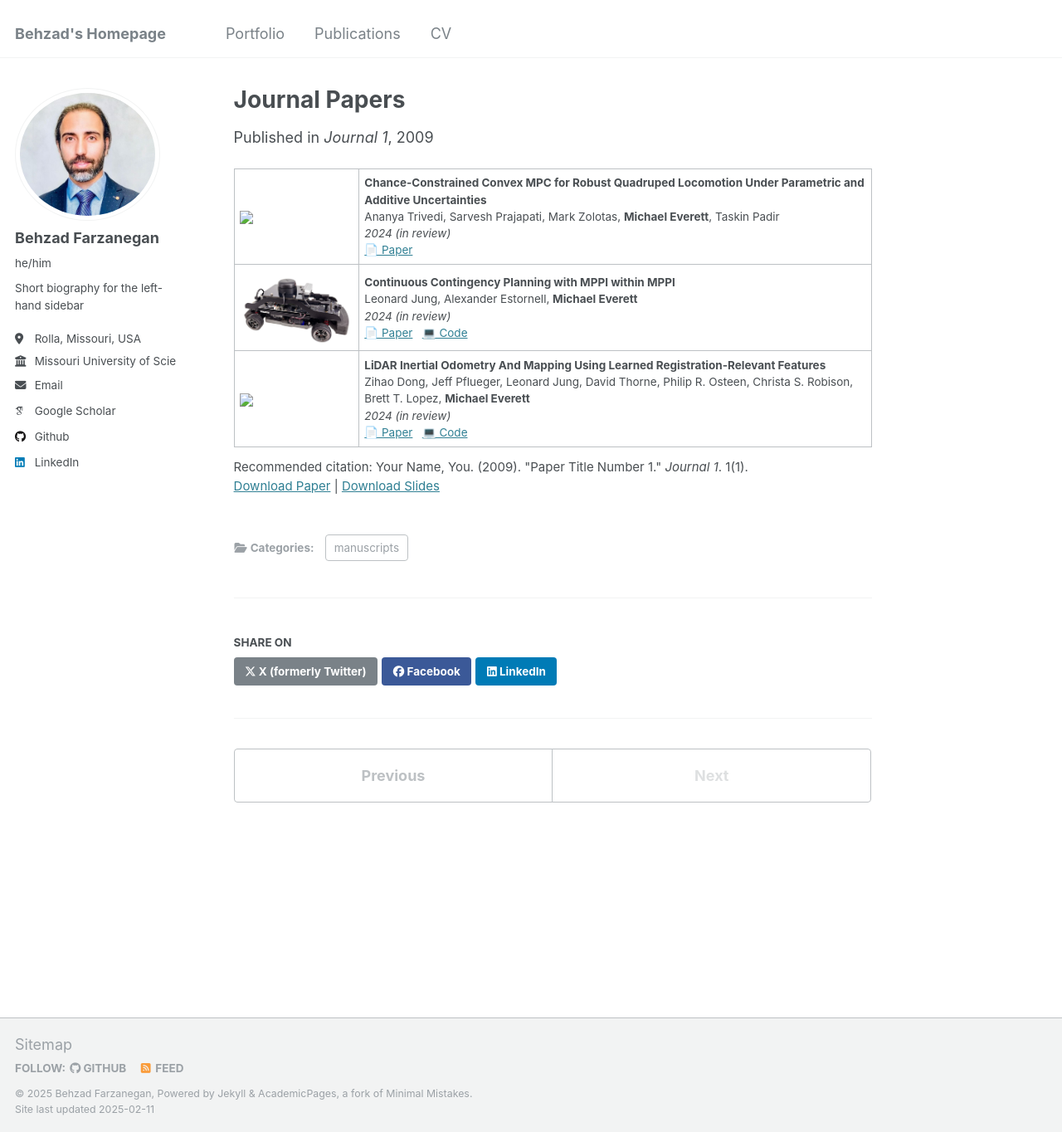
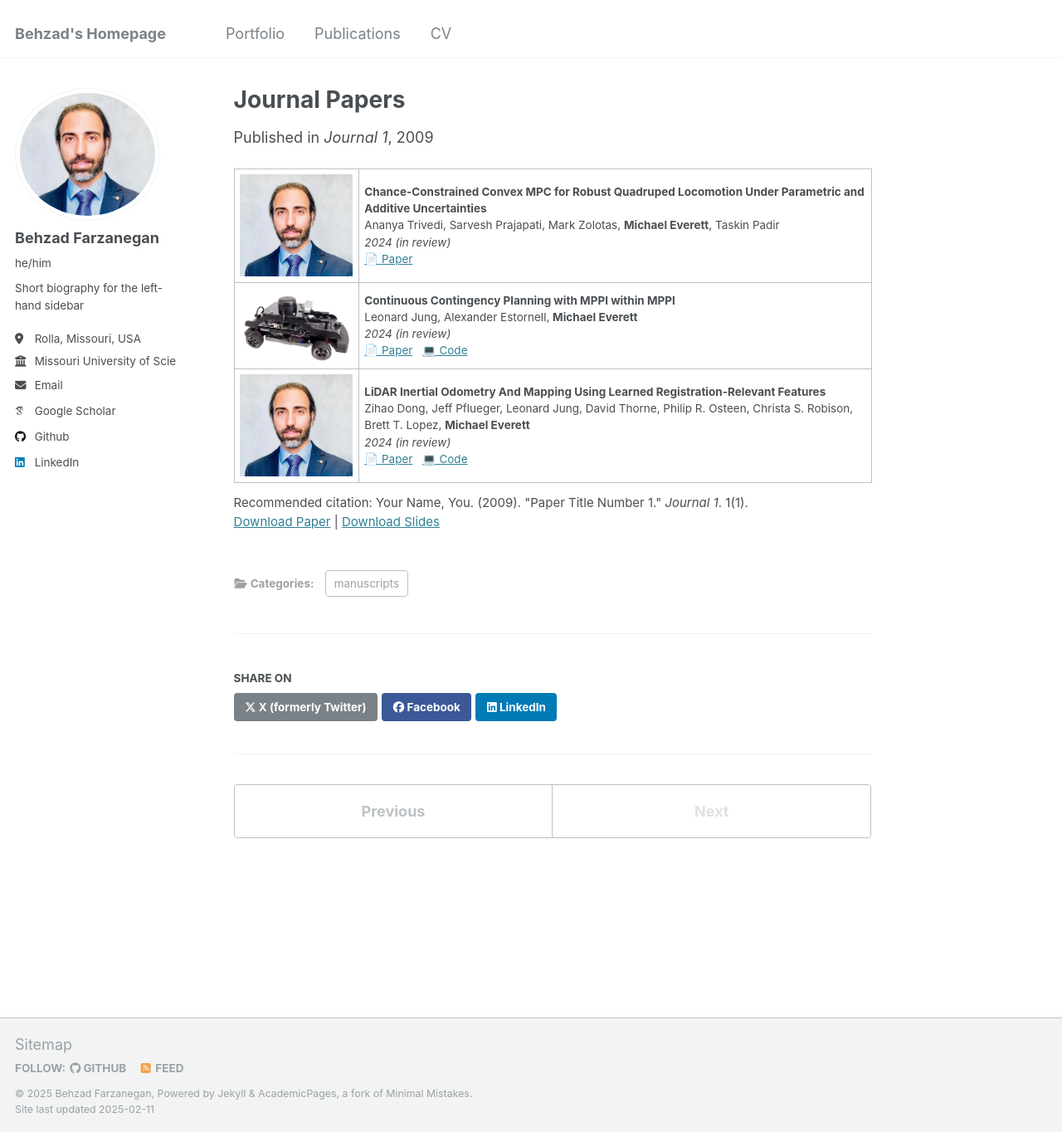
Before and after one commit to behzadfarzanegan/behzadfarzanegan.github.io, a Jekyll site: the page built from _publications/publications.md, in a window 1280 px wide and 1364 px high. Shown: the whole window at 83% size. Built offline with Jekyll 4.4.1, drawn with Linux system fonts in a browser that asks for light colours; some web fonts are replaced.

Commit message:
Update publications.md

```diff
--- a/_publications/publications.md
+++ b/_publications/publications.md
@@ -15,7 +15,7 @@
 <table>
 <tr>
 <td width="150">
-    <img src="images/behzad.JPG" width="150">
+    <img src="/images/behzad.JPG" width="150">
 </td>
 <td>
     <strong>Chance-Constrained Convex MPC for Robust Quadruped Locomotion Under Parametric and Additive Uncertainties</strong>
@@ -45,7 +45,7 @@
 
 <tr>
 <td width="150">
-    <img src="images/behzad.JPG" width="150">
+    <img src="/images/behzad.JPG" width="150">
 </td>
 <td>
     <strong>LiDAR Inertial Odometry And Mapping Using Learned Registration-Relevant Features</strong>
```
